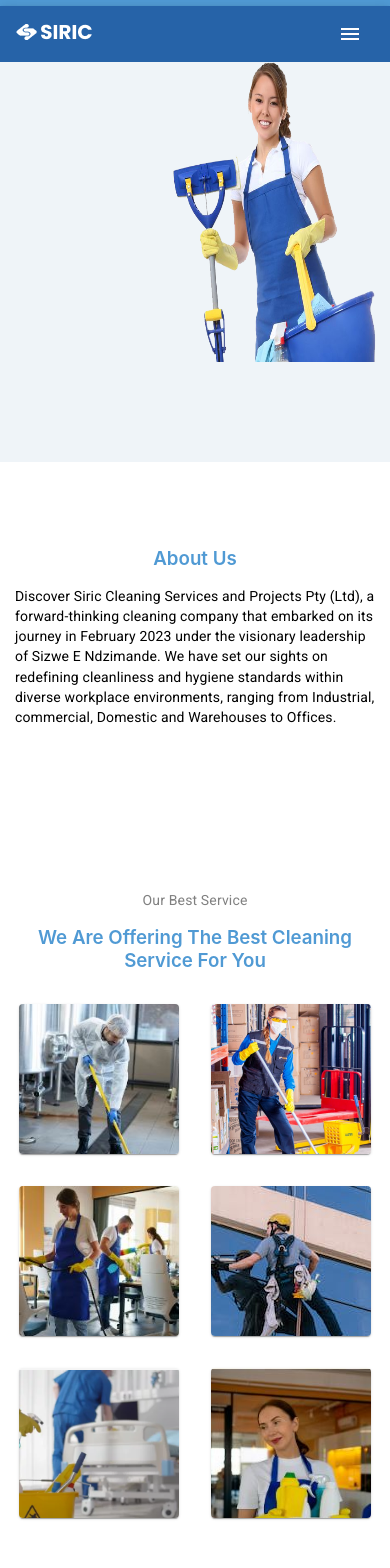
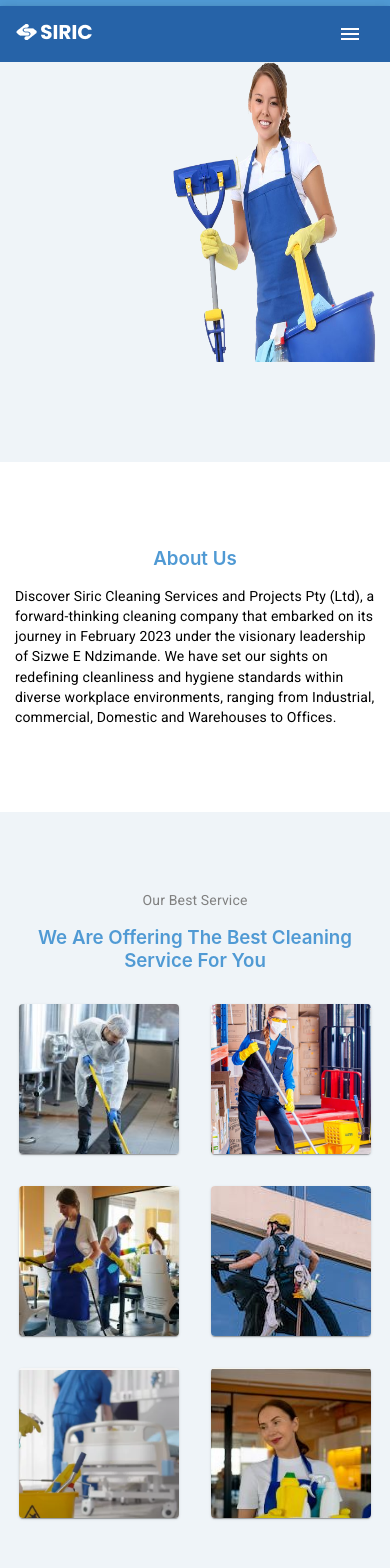
Before and after one commit to codewithmokone/siric-cleaning-website, a React (Create React App) app: page / in a window 390 px wide. Shown: the top 1568 px of the page. Built offline with nearby package versions, Linux system fonts and the light colour scheme.

Commit message:
updated mobile responsiveness

```diff
--- a/src/components/CustomCard.jsx
+++ b/src/components/CustomCard.jsx
@@ -59,12 +59,15 @@ const CustomCard = () => {
           key={index}
           sx={{
             maxWidth: { xs: 160, lg: 280 },
-            margin: {xs:2,lg:4},
+            margin: { xs: 2, lg: 4 },
             height: { xs: 150, lg: 335 },
           }}
         >
           <CardActionArea
-            sx={{ display: "flex", flexDirection: { xs: "column", lg: "column" } }}
+            sx={{
+              display: "flex",
+              flexDirection: { xs: "column", lg: "column" },
+            }}
           >
             <CardMedia
               sx={{ width: { lg: 280 }, height: { xs: 200, lg: 200 } }}
@@ -74,7 +77,7 @@ const CustomCard = () => {
               image={item.image}
               alt={item.alt}
             />
-            <CardContent sx={{marginTop:{xs:-8,lg:0}}}>
+            <CardContent sx={{ marginTop: { xs: -8, lg: 0 } }}>
               <CustomTypography
                 theme={"subheading"}
                 color={"#509AD4"}
@@ -82,7 +85,12 @@ const CustomCard = () => {
               >
                 {item.heading}
               </CustomTypography>
-              <CustomTypography fontSize={14} color={"#8F8888"} sx={{marginTop:4}}>
+            </CardContent>
+            <CardContent sx={{marginTop:{xs:-8,lg:-3}}}>
+              <CustomTypography
+                fontSize={14}
+                color={"#8F8888"}
+              >
                 {item.info}
               </CustomTypography>
             </CardContent>
--- a/src/components/footer/Footer.jsx
+++ b/src/components/footer/Footer.jsx
@@ -17,7 +17,7 @@ const Footer = () => {
       <Box
         sx={{
           width: "auto",
-          height: { xs: 600, lg: 250 },
+          height: { xs: 500, lg: 250 },
           backgroundColor: "#2663A8",
           display: "flex",
           flexDirection: "column",
@@ -70,17 +70,17 @@ const Footer = () => {
                 Home
               </CustomTypography>
             </Link>
-            <Link href="#" underline="hover">
+            <Link href="#about" underline="hover">
               <CustomTypography theme={"link"} lineHeight={2}>
                 About
               </CustomTypography>
             </Link>
-            <Link href="#" underline="hover">
+            <Link href="#service" underline="hover">
               <CustomTypography theme={"link"} lineHeight={2}>
                 Service
               </CustomTypography>
             </Link>
-            <Link href="#" underline="hover">
+            <Link href="#mission" underline="hover">
               <CustomTypography theme={"link"} lineHeight={2}>
                 Mission
               </CustomTypography>
@@ -140,8 +140,8 @@ const Footer = () => {
           </Box>
         </Box>
         <Box sx={{ height: 20, marginTop: 4,display:'flex',alignItems:'center',justifyContent:'center' }}>
-          <CustomTypography fontSize={14} color={"#FFFFFF"}>
-            Copyright &copy; 2024 - Siric | Powered by Siric | Designed by Simon
+          <CustomTypography  fontSize={14} color={"#FFFFFF"}>
+            Copyright &copy; 2024 - Siric | Designed by Simon
             Lephoto
           </CustomTypography>
         </Box>
--- a/src/components/main/Services.jsx
+++ b/src/components/main/Services.jsx
@@ -13,7 +13,7 @@ const Services = () => {
         display: "flex",
         alignItems: "center",
         justifyContent: "center",
-        // backgroundColor: "#EFF4F8",
+        backgroundColor: "#EFF4F8",
       }}
       id="service"
     >
@@ -58,7 +58,7 @@ const Services = () => {
         </Box>
         <Box
           sx={{
-            width:{xs:390},
+            width:{xs:390,lg:1200},
             display: "flex",
             flexWrap: "wrap",
             marginTop: 2,
```
